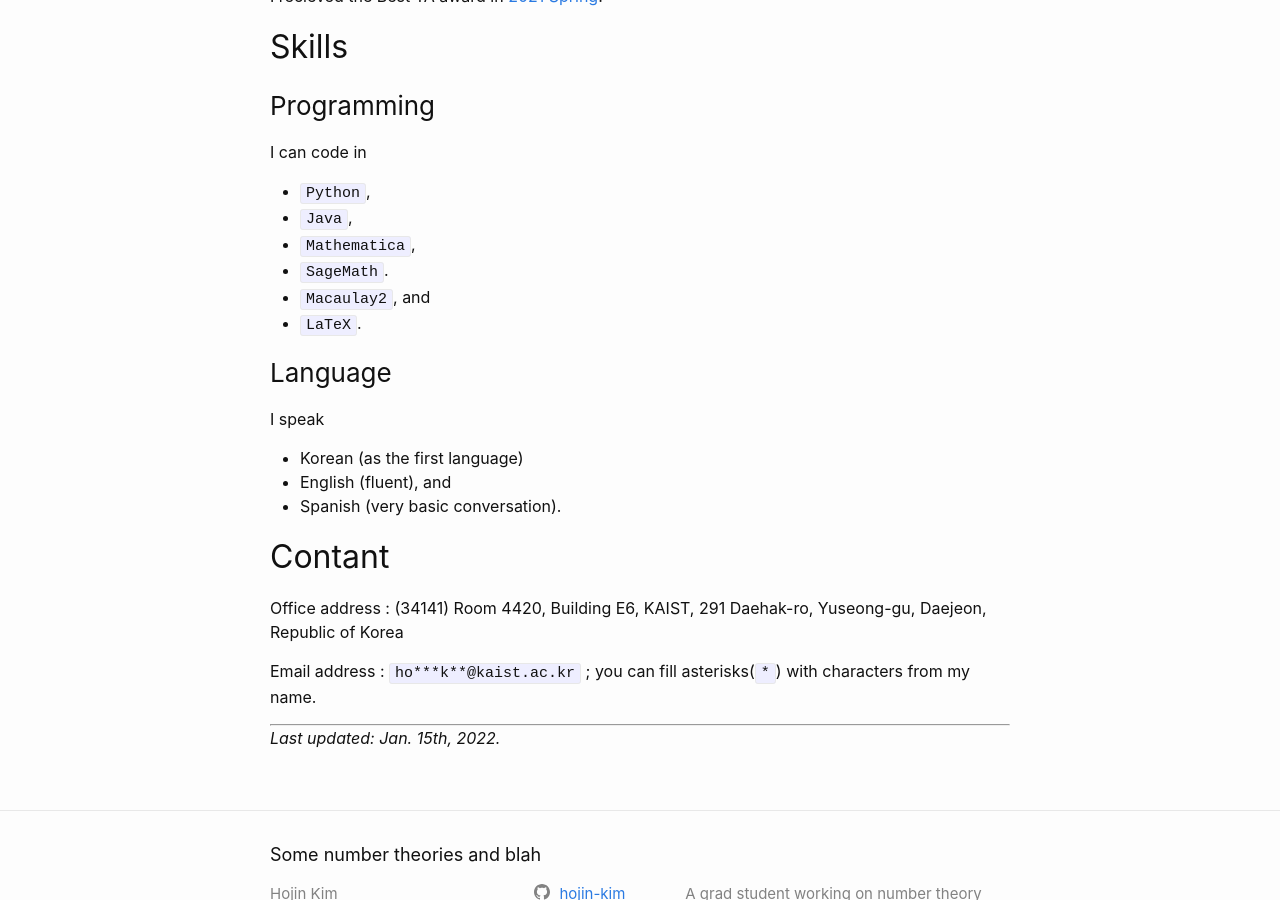
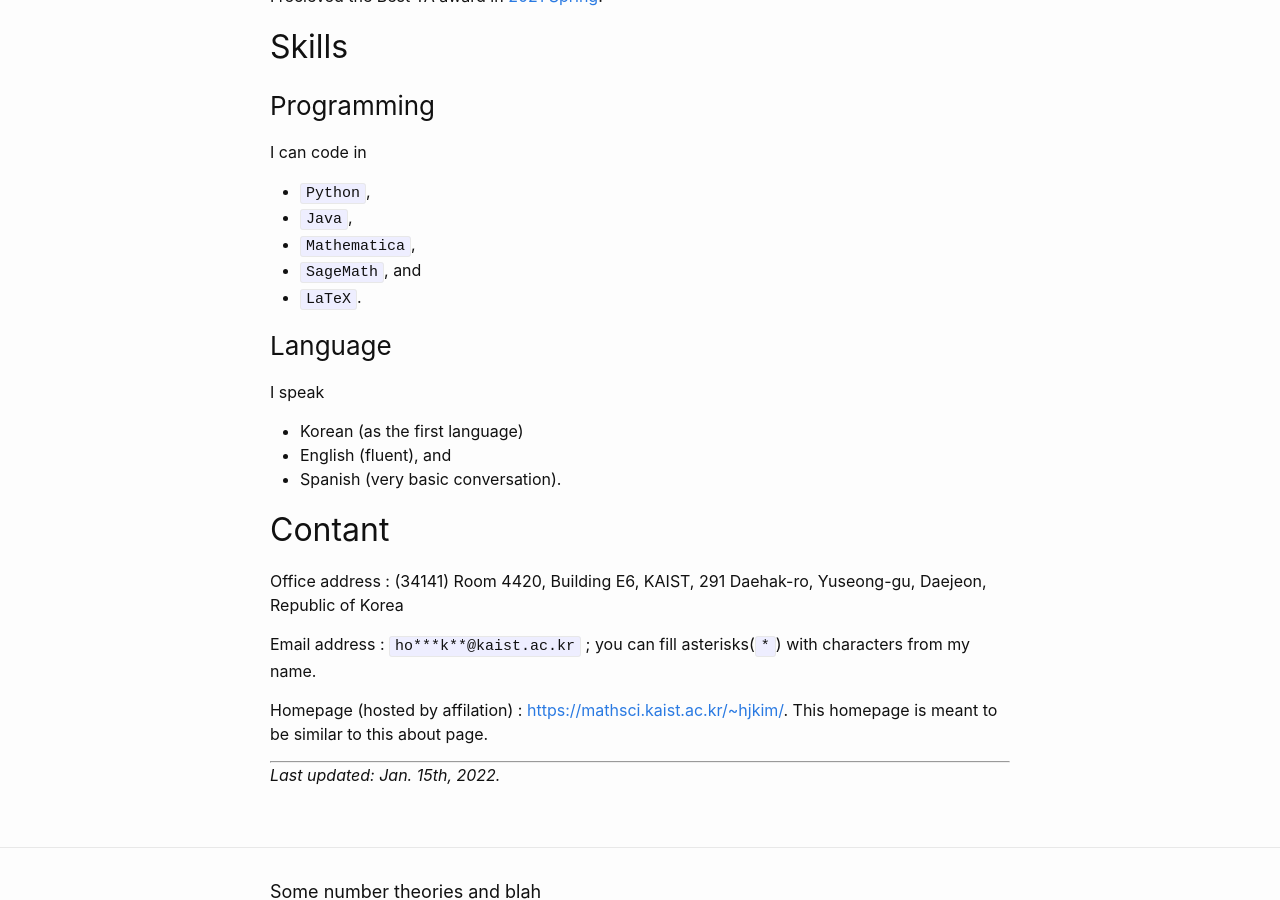
Before and after one commit to hojin-kim/blog, a Jekyll site: the page built from _pages/about.md, in a window 1280 px wide and 900 px high, scrolled down 1080 px. Built offline with Jekyll 4.4.1, drawn with Linux system fonts in a browser that asks for light colours.

Commit message:
academic homepage added in about page

```diff
--- a/_pages/about.md
+++ b/_pages/about.md
@@ -41,8 +41,7 @@ I can code in
 - `Python`,
 - `Java`,
 - `Mathematica`,
-- `SageMath`.
-- `Macaulay2`, and
+- `SageMath`, and
 - `LaTeX`.
 
 ### Language
@@ -56,6 +55,8 @@ Office address : (34141) Room 4420, Building E6, KAIST, 291 Daehak-ro, Yuseong-g
 
 Email address : `ho***k**@kaist.ac.kr` ; you can fill asterisks(`*`) with characters from my name.
 
+Homepage (hosted by affilation) : [https://mathsci.kaist.ac.kr/~hjkim/](https://mathsci.kaist.ac.kr/~hjkim/). This homepage is meant to be similar to this about page.
+
 ---
 _Last updated: Jan. 15th, 2022._
 
```
